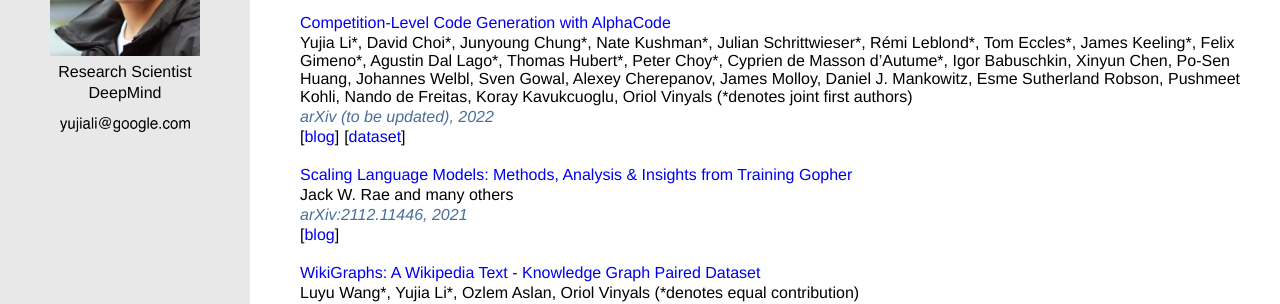
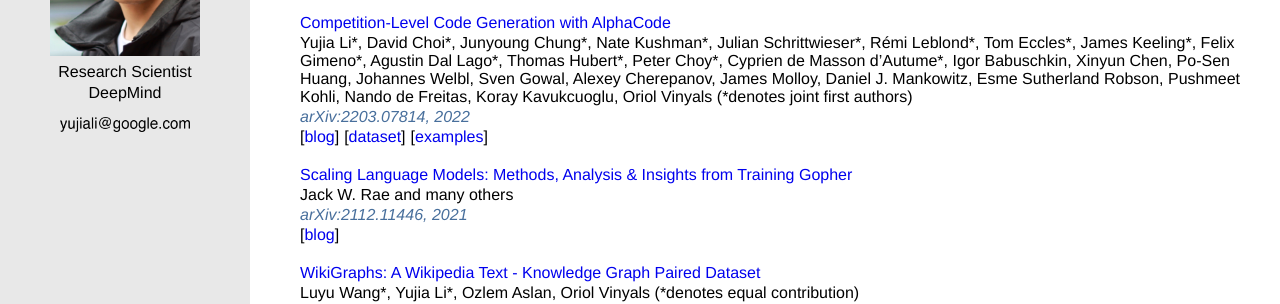
Before and after one commit to yujiali/yujiali.github.io, a Jekyll site: the page built from index.html, in a window 1280 px wide and 900 px high. Shown: the part 306-610 px from the top of the window. Built offline with Jekyll 4.4.1, drawn with Linux system fonts in a browser that asks for light colours.

Commit message:
Add arxiv link for AlphaCode paper.

```diff
--- a/_data/papers.yml
+++ b/_data/papers.yml
@@ -31,12 +31,13 @@
     - Oriol Vinyals
   authors_note: (*denotes joint first authors)
   venues:
-    - name: arXiv (to be updated)
+    - name: arXiv:2203.07814
       year: 2022
-  url: https://storage.googleapis.com/deepmind-media/AlphaCode/competition_level_code_generation_with_alphacode.pdf
+  url: https://arxiv.org/abs/2203.07814
   links:
     blog: https://deepmind.com/blog/article/Competitive-programming-with-AlphaCode
     dataset: https://github.com/deepmind/code_contests
+    examples: https://alphacode.deepmind.com/
 
 - title: "Scaling Language Models: Methods, Analysis & Insights from Training Gopher"
   authors:
```
